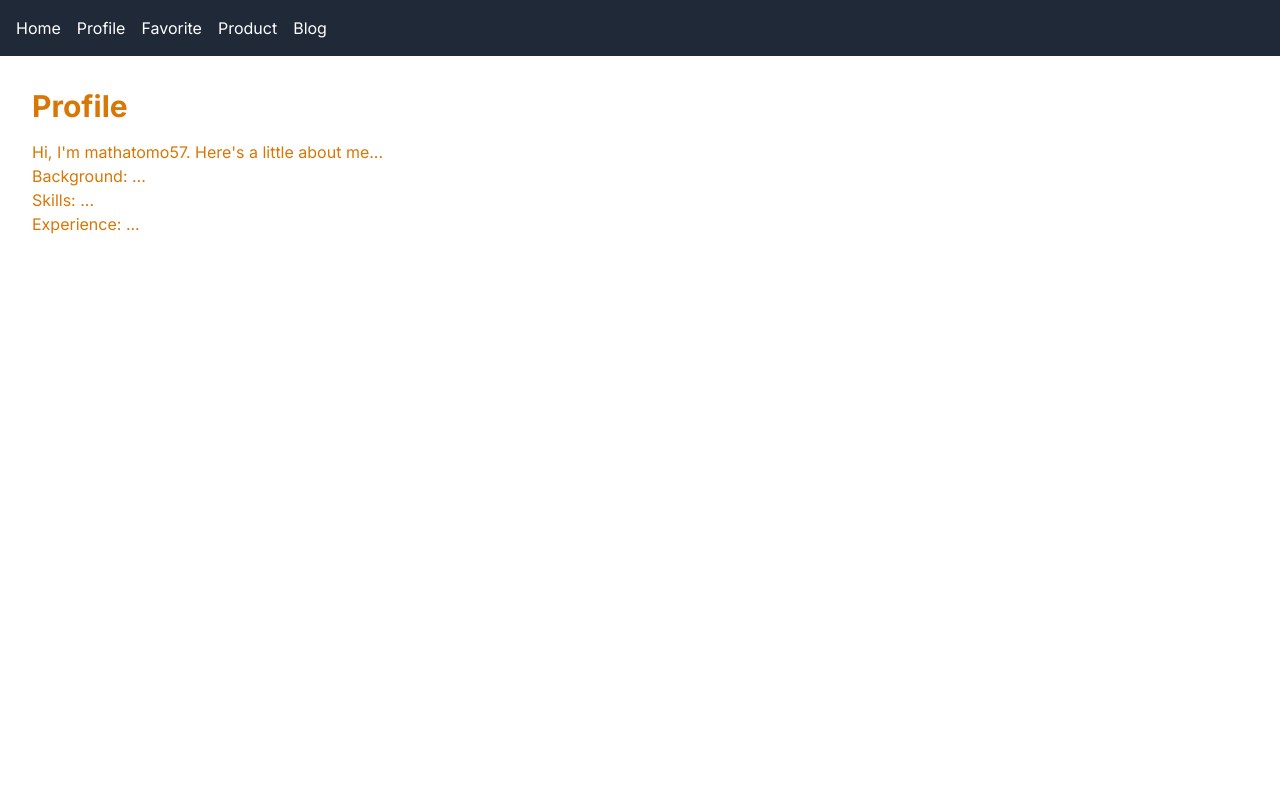
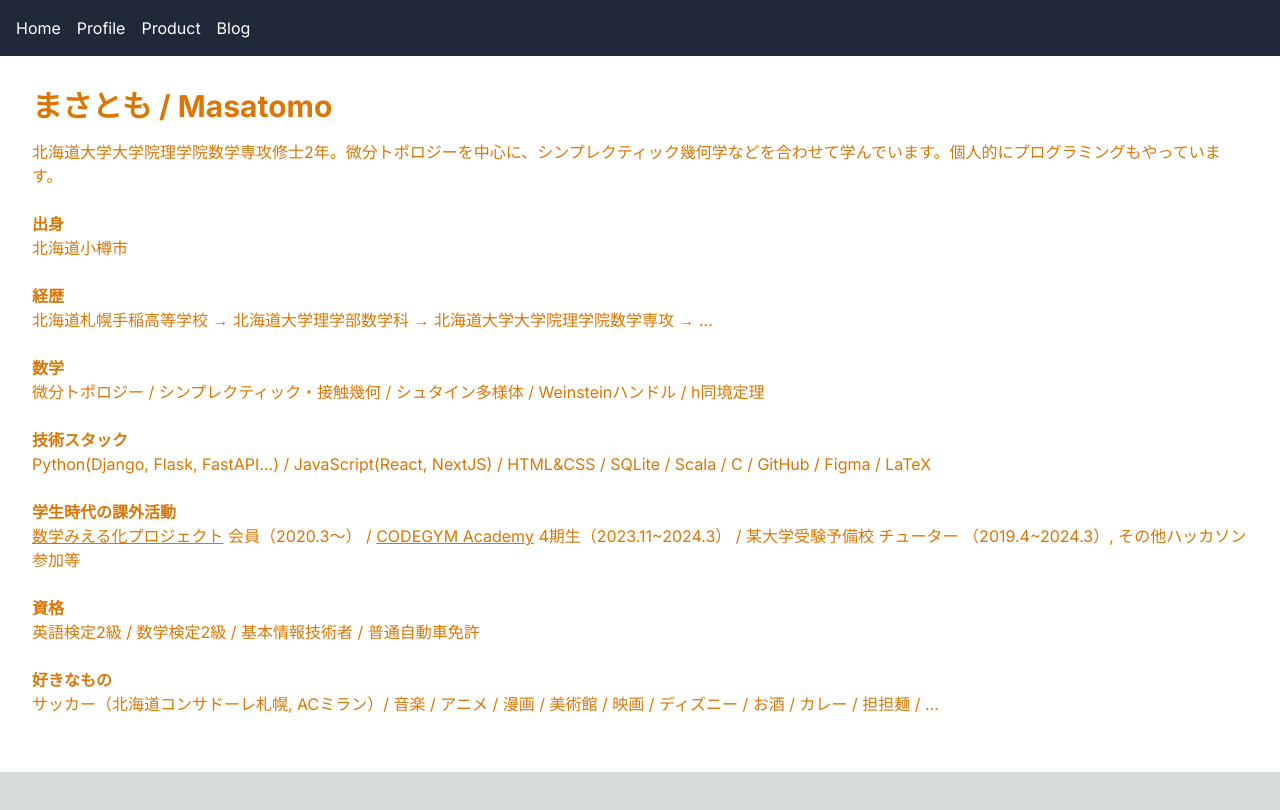
Before and after one commit to masatomo57/mathatomo-homepage, a Next.js app in the folder homepage/: page /profile in a window 1280 px wide. Shown: the top 810 px of the page. Built offline with nearby package versions, Linux system fonts and the light colour scheme.

Commit message:
profileの文章を完成

```diff
--- a/homepage/src/app/blog/page.js
+++ b/homepage/src/app/blog/page.js
@@ -1,12 +1,8 @@
 export default function Blog() {
     return (
-      <div className="p-8 bg-white text-amber-600 h-screen">
+      <div className="p-8 bg-white text-amber-600">
         <h1 className="text-3xl font-bold mb-4">Blog</h1>
-        <p>Welcome to my blog. Here are my recent posts:</p>
-        <ul>
-          <li>Post 1: ...</li>
-          <li>Post 2: ...</li>
-        </ul>
+
       </div>
     )
   }
--- a/homepage/src/app/favorite/page.js
+++ /dev/null
@@ -1,12 +0,0 @@
-export default function Favorite() {
-    return (
-      <div className="p-8 bg-white text-amber-600 h-screen">
-        <h1 className="text-3xl font-bold mb-4">Favorites</h1>
-        <ul>
-          <li>Favorite Movie: ...</li>
-          <li>Favorite Book: ...</li>
-          <li>Favorite Music: ...</li>
-        </ul>
-      </div>
-    )
-  }
--- a/homepage/src/app/page.js
+++ b/homepage/src/app/page.js
@@ -1,6 +1,6 @@
 export default function Home() {
   return (
-    <div className="flex justify-center items-center h-screen bg-gray-100 text-amber-600">
+    <div className="flex justify-center items-center h-dvh bg-gray-100 text-amber-600">
       <h1 className="text-4xl font-bold">Welcome to まさとも's Website!</h1>
     </div>
   )
--- a/homepage/src/app/product/page.js
+++ b/homepage/src/app/product/page.js
@@ -1,12 +1,7 @@
 export default function Product() {
     return (
-      <div className="p-8 bg-white text-amber-600 h-screen">
+      <div className="p-8 bg-white text-amber-600">
         <h1 className="text-3xl font-bold mb-4">Product</h1>
-        <p>Welcome to my blog. Here are my recent posts:</p>
-        <ul>
-          <li>Post 1: ...</li>
-          <li>Post 2: ...</li>
-        </ul>
       </div>
     )
   }
--- a/homepage/src/app/profile/page.js
+++ b/homepage/src/app/profile/page.js
@@ -1,12 +1,39 @@
+import Link from "next/link"
+
 export default function Profile() {
     return (
-      <div className="p-8 bg-white text-amber-600 h-screen">
-        <h1 className="text-3xl font-bold mb-4">Profile</h1>
-        <p>Hi, I'm mathatomo57. Here's a little about me...</p>
+      <div className="p-8 bg-white text-amber-600">
+        <h1 className="text-3xl font-bold mb-4">まさとも / Masatomo</h1>
+        北海道大学大学院理学院数学専攻修士2年。微分トポロジーを中心に、シンプレクティック幾何学などを合わせて学んでいます。個人的にプログラミングもやっています。
+
         <ul>
-          <li>Background: ...</li>
-          <li>Skills: ...</li>
-          <li>Experience: ...</li>
+          <li>　</li>
+          <li className="font-bold">出身</li>
+          <li>北海道小樽市</li>
+          <li>　</li>
+          <li className="font-bold">経歴</li>
+          <li>北海道札幌手稲高等学校 → 北海道大学理学部数学科 → 北海道大学大学院理学院数学専攻 → ...</li>
+          <li>　</li>
+          <li className="font-bold">数学</li>
+          <li>微分トポロジー / シンプレクティック・接触幾何 / シュタイン多様体 / Weinsteinハンドル / h同境定理</li>
+          <li>　</li>
+          <li className="font-bold">技術スタック</li>
+          <li>Python(Django, Flask, FastAPI...) / JavaScript(React, NextJS) / HTML&CSS / SQLite / Scala / C / GitHub / Figma / LaTeX</li>
+          <li>　</li>
+          <li className="font-bold">学生時代の課外活動</li>
+          <li>
+            <Link href="https://www.mathvis.org/" className="underline hover:text-sky-700">数学みえる化プロジェクト</Link> 会員（2020.3〜）
+             / <Link href="https://codegym.jp/academy" className="underline hover:text-sky-700">CODEGYM Academy</Link> 4期生（2023.11~2024.3）
+             / 某大学受験予備校 チューター （2019.4~2024.3）,
+            その他ハッカソン参加等
+          </li>
+          <li>　</li>
+          <li className="font-bold">資格</li>
+          <li>英語検定2級 / 数学検定2級 / 基本情報技術者 / 普通自動車免許</li>
+          <li>　</li>
+          <li className="font-bold">好きなもの</li>
+          <li>サッカー（北海道コンサドーレ札幌, ACミラン）/ 音楽 / アニメ / 漫画 / 美術館 / 映画 / ディズニー / お酒 / カレー / 担担麺 / ...</li>
+          <li>　</li>
         </ul>
       </div>
     )
--- a/homepage/src/components/NavBar.js
+++ b/homepage/src/components/NavBar.js
@@ -11,9 +11,6 @@ export default function NavBar() {
           <Link href="/profile" className="text-white">Profile</Link>
         </li>
         <li>
-          <Link href="/favorite" className="text-white">Favorite</Link>
-        </li>
-        <li>
           <Link href="/product" className="text-white">Product</Link>
         </li>
         <li>
```
